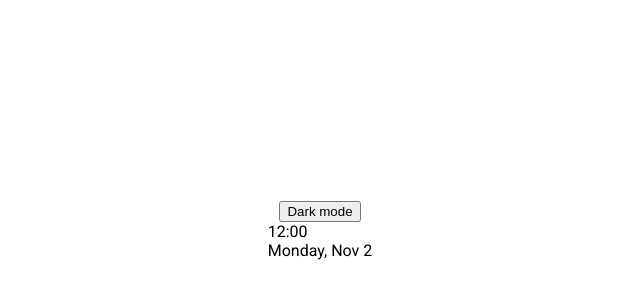
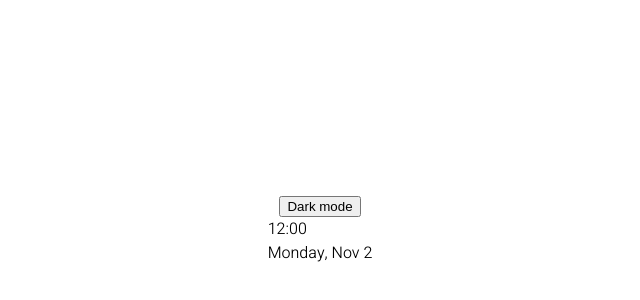
Before and after one commit to vagfou/theme-clock, a plain HTML site: page index.html in a window 1280 px wide. Shown: the part 170-470 px from the top of the page, 320-960 px from the left. Drawn offline with Linux system fonts and the light colour scheme.

Commit message:
font changed to heebo

```diff
--- a/style.css
+++ b/style.css
@@ -1,11 +1,11 @@
-@import url('https://fonts.googleapis.com/css2?family=Roboto:wght@400;700&display=swap');
+@import url('https://fonts.googleapis.com/css?family=Heebo:300&display=swap');
 
 * {
   box-sizing: border-box;
 }
 
 body {
-  font-family: 'Roboto', sans-serif;
+  font-family: 'Heebo', sans-serif;
   display: flex;
   flex-direction: column;
   align-items: center;
```
